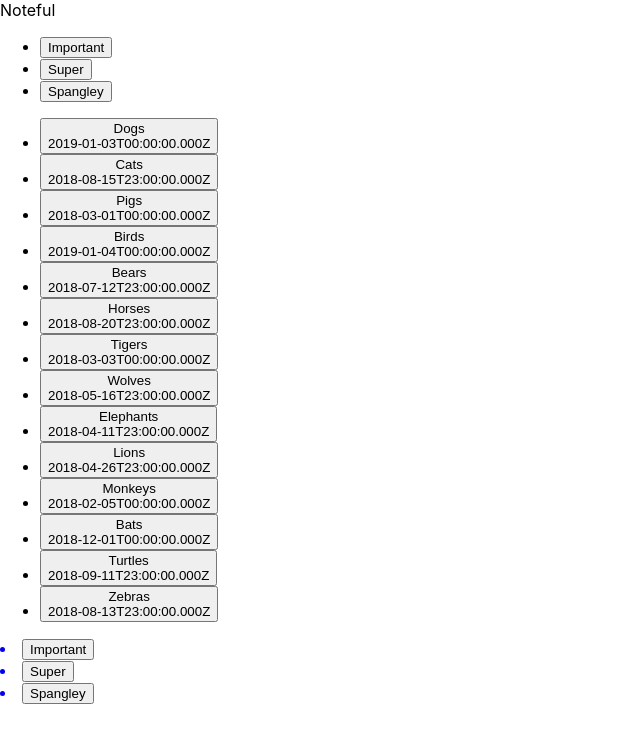
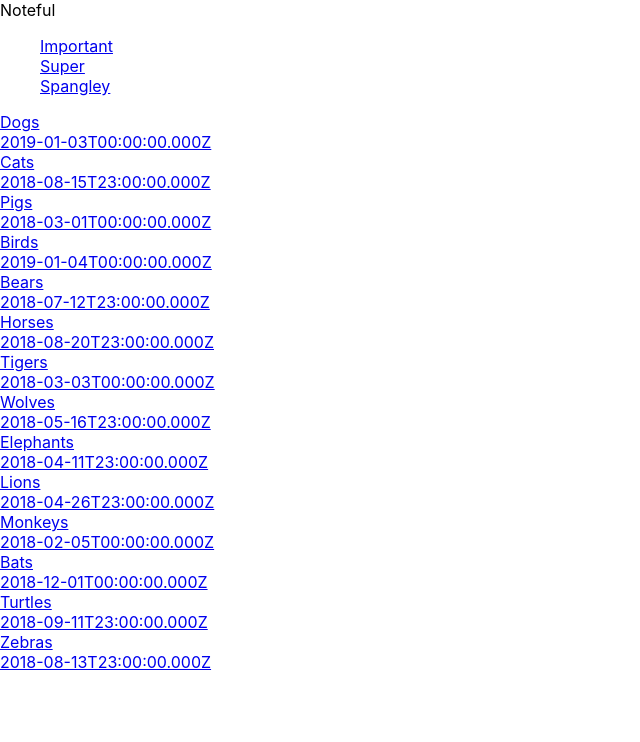
Before and after one commit to thinkful-ei-quail/noteful-michaelO-nicholasS, a React (Create React App) app: page / in a window 1280 px wide. Shown: the top 742 px of the page, without its empty margins (0-640 px from the left). Built offline with nearby package versions, Linux system fonts and the light colour scheme.

Commit message:
Tried to make it work

```diff
--- a/src/App.js
+++ b/src/App.js
@@ -29,10 +29,14 @@ class App extends Component {
         </header>
 
       <main>
-        <Route path='/' render={() =>
-        <MainPage store={store}/>}/>
-        <Route path='/Sidebar' render={() =>
+        <Route path='/' render={() => <MainPage store={store}/>}/>
+
+        <Route path='/:folderId'
+        component={(props) => {return MainPage}}/>
+
+        {/* <Route path='/Sidebar' render={() =>
         <Sidebar key={store.folder.id}/>}/>
+
         {store.folders.map(folder =>(
         <Link
          to={'/folder/'+folder.id}>
@@ -42,7 +46,7 @@ class App extends Component {
           id={folder.id}
           />
         </Link>
-        ))}
+        ))} */}
 
       </main>
 
--- a/src/Folder.js
+++ b/src/Folder.js
@@ -6,9 +6,9 @@ import './App.css';
 
 function Folder(props) {
   return (
-    <li className="App">
-      <button>{props.name}</button>
-    </li>
+    <div className="App">
+      {props.name}
+    </div>
   );
 }
 
--- a/src/Note.js
+++ b/src/Note.js
@@ -8,12 +8,12 @@ class Note extends React.Component {
     render() {
 
         return (
-            <li><button className='SingleNote'>{this.props.name}
+            <div className='SingleNote'>{this.props.name}
                 <div>
                     {this.props.modified}
                 </div>
-            </button>
-            </li>
+            </div>
+
 
         );
     }
--- a/src/NoteViewList.js
+++ b/src/NoteViewList.js
@@ -4,6 +4,7 @@ import React from 'react';
 // import { Link } from 'react-router-dom'
 import Note from './Note';
 import './NoteViewList.css';
+import { Link } from 'react-router-dom'
 
 class NoteViewList extends React.Component {
     static defaultProps = {
@@ -14,7 +15,8 @@ class NoteViewList extends React.Component {
         const { notes } = this.props
         return (
             <section className="NoteViewList">
-                <ul> {notes.map(note =>
+                {notes.map(note =>
+                    <Link to={'/folder/' + note.id}>
                     <Note
                         key={note.id}
                         name={note.name}
@@ -22,8 +24,9 @@ class NoteViewList extends React.Component {
                         folderId={note.folderId}
                         content={note.content}
                     />
+                    </Link>
                 )}
-                </ul>
+
             </section>
 
         );
--- a/src/Sidebar.js
+++ b/src/Sidebar.js
@@ -1,6 +1,7 @@
 import React from 'react';
 import './Header.css';
 import Folder from './Folder'
+import { Link } from 'react-router-dom'
 
 class Sidebar extends React.Component {
   render() {
@@ -9,10 +10,15 @@ class Sidebar extends React.Component {
     return (
       <section className="sidebar">
       <ul>
+
       {folders.map(folder => (
+    <Link to={'/folder/' + folder.id}>
        <Folder
         key={folder.id}
-        name={folder.name}/>
+        name={folder.name}
+        id={folder.id}
+        />
+        </Link>
       ))}
         </ul>
       </section>
```
